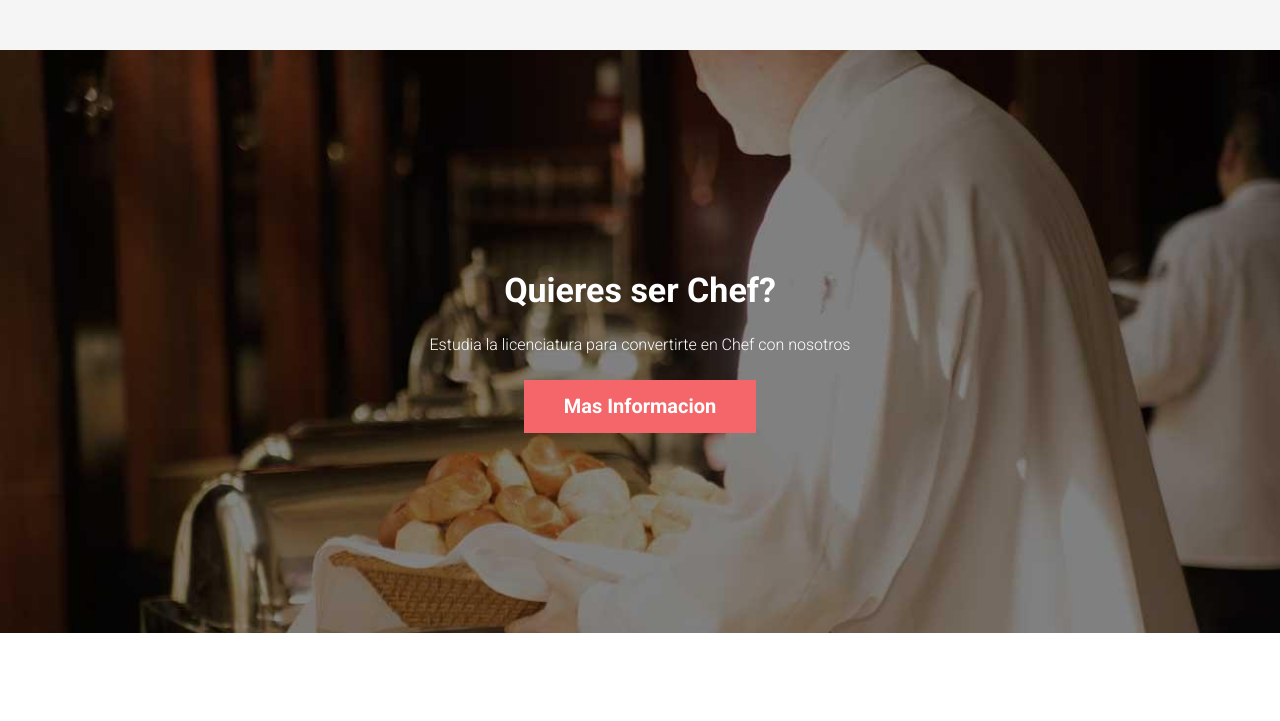
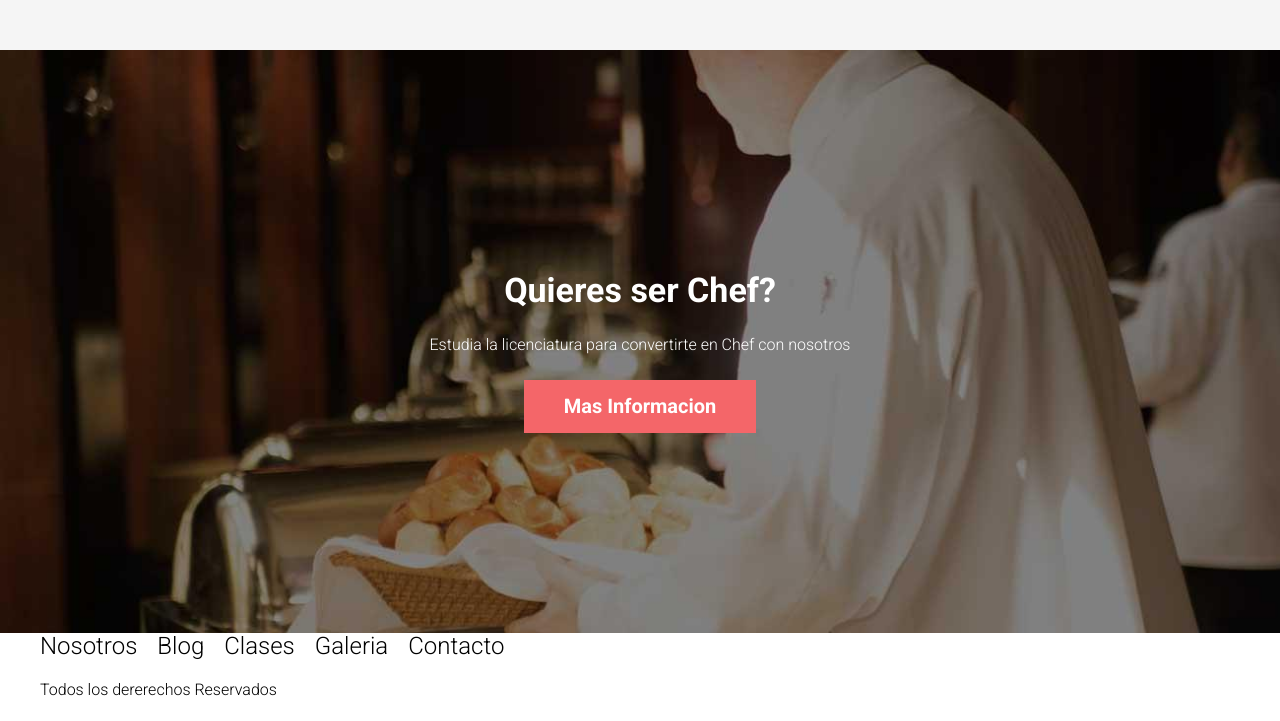
Before and after one commit to Geinersb/Escuela-Cocina-Web, a website: page index.html in a window 1280 px wide. Shown: the part 3242-3963 px from the top of the page. Before the commit the page ends 3875 px from the top, so only its background shows below. Drawn offline with Linux system fonts and the light colour scheme.

Commit message:
se inicia seccion del footer

```diff
--- a/index.html
+++ b/index.html
@@ -181,7 +181,19 @@
     <a href="#" class="escuela__enlace">Mas Informacion</a>
 </section>
 
+<footer class="footer">
+    <div class="footer__grid contenedor">
+        <nav class="navegacion">
+            <a href="#" class="navegacion__link">Nosotros</a>
+            <a href="#" class="navegacion__link">Blog</a>
+            <a href="#" class="navegacion__link">Clases</a>
+            <a href="#" class="navegacion__link">Galeria</a>
+            <a href="#" class="navegacion__link">Contacto</a>
+        </nav>
 
+        <p class="footer__copyright">Todos los dererechos Reservados</p>
+    </div>
+</footer>
 
 
 </body>
```
